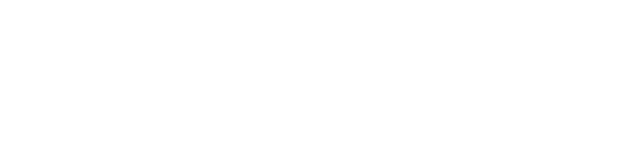
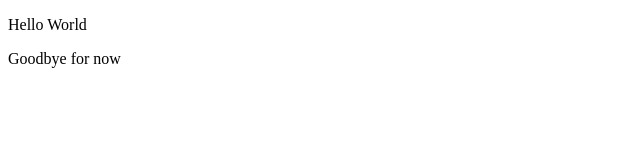
Before and after one commit to MartinMavrov/fall-2020-project, a plain HTML site: page index.html in a window 1280 px wide. Shown: the whole page, without its empty margins (0-640 px from the left). Drawn offline with Linux system fonts and the light colour scheme.

Commit message:
updated index.html

```diff
--- a/index.html
+++ b/index.html
@@ -3,14 +3,11 @@
 <head>
     <meta charset="UTF-8">
     <meta name="viewport" content="width=device-width, initial-scale=1.0">
-    <title>My First Git Project</title>
+    <title>This is a new title</title>
 </head>
 <body>
+    <p>Hello World</p>
+    <p>Goodbye for now</p>
 
 </body>
 </html>
-
-<body>
-
-
-</body>
```
